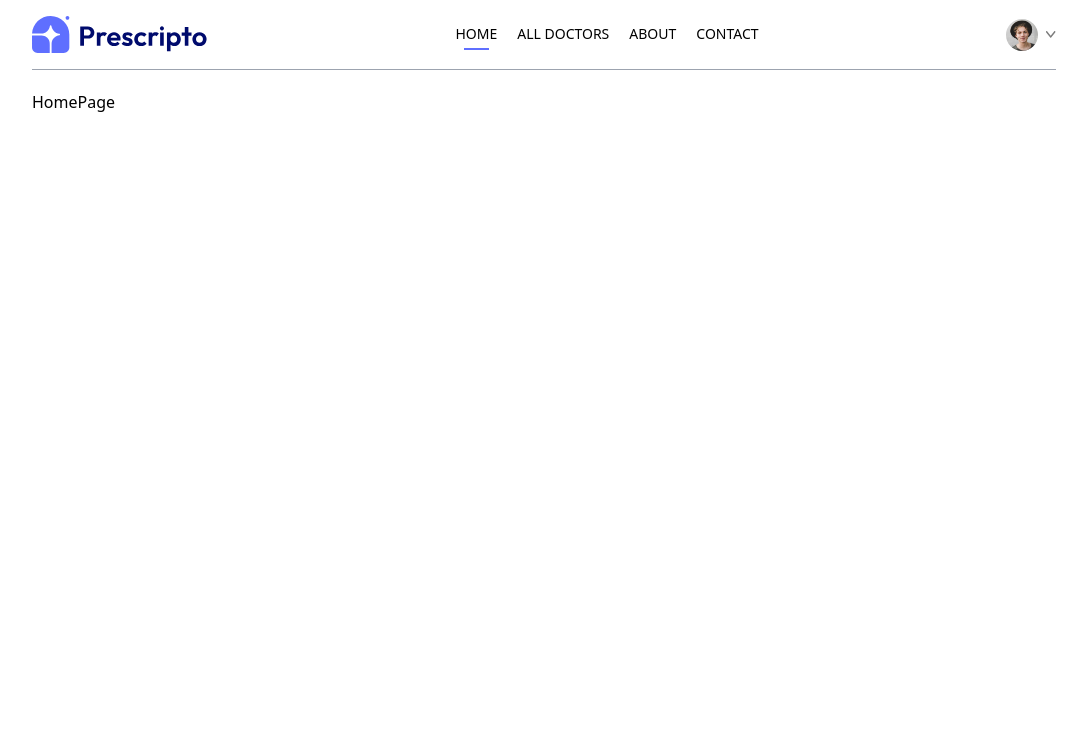
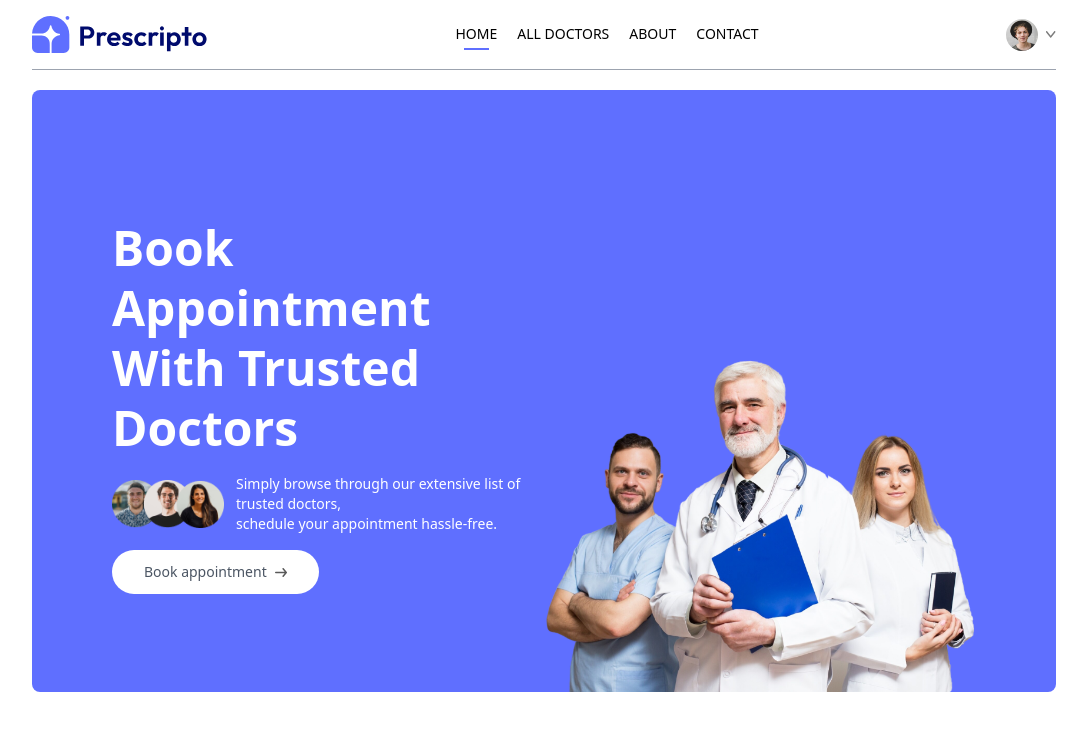
Before and after one commit to mhdmusharraf/Doctor-Appointment-Booking-App, a React app in the folder frontend/: page / in a window 1280 px wide. Shown: the top 730 px of the page, without its empty margins (96-1183 px from the left). Built offline with nearby package versions, Linux system fonts and the light colour scheme; the HTML template or start-up script is replaced by a standard one.

Commit message:
Header component created

```diff
--- /dev/null
+++ b/frontend/src/components/Header.jsx
@@ -0,0 +1,35 @@
+import React from "react";
+import { assets } from "../assets/assets";
+
+const Header = () => {
+  return (
+    <div className="flex flex-col md:flex-row flex-wrap bg-primary rounded-lg px-6 md:px-10 lg:px-20">
+      {/* ------------ Left Side ------------- */}
+      <div className="md:w-1/2 flex flex-col items-start justify-center gap-4 py-10 m-auto md:py-[10vw] md:mb-[-30px]">
+        <p className="text-3xl md:text-4xl lg:text-5xl text-white font-semibold leading-tight md:leading-tight lg:leading-tight">
+          Book Appointment <br /> With Trusted Doctors
+        </p>
+        <div className="flex flex-col md:flex-row items-center gap-3 text-white text-sm font-light">
+          <img className="w-28" src={assets.group_profiles} alt="" />
+          <p>
+            Simply browse through our extensive list of trusted doctors, <br className="hidden sm:block" />{" "}
+            schedule your appointment hassle-free.
+          </p>
+        </div>
+        <a href="#speciality" className="flex items-center gap-2 bg-white px-8 py-3 rounded-full text-gray-600 text-sm m-auto md:m-0 hover:scale-105 transition-all duration-300">
+          Book appointment <img className="w-3" src={assets.arrow_icon} alt="" />
+        </a>
+      </div>
+      {/* ------------ Right Side ------------- */}
+      <div className="md:w-1/2 relative">
+        <img
+          className="w-full md:absolute bottom-0 h-auto rounded-lg"
+          src={assets.header_img}
+          alt=""
+        />
+      </div>
+    </div>
+  );
+};
+
+export default Header;
--- a/frontend/src/pages/Home.jsx
+++ b/frontend/src/pages/Home.jsx
@@ -1,9 +1,10 @@
 import React from 'react'
+import Header from '../components/Header'
 
 const Home = () => {
   return (
     <div>
-      HomePage
+      <Header/>
     </div>
   )
 }
```
